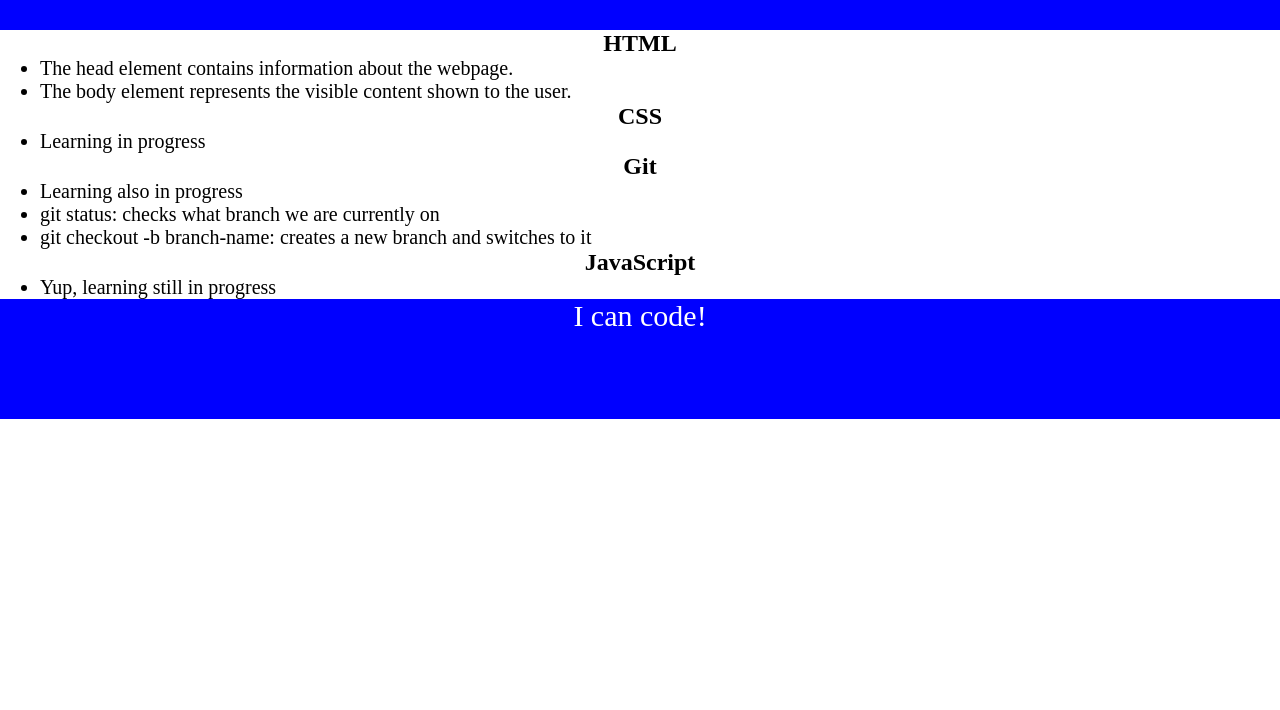
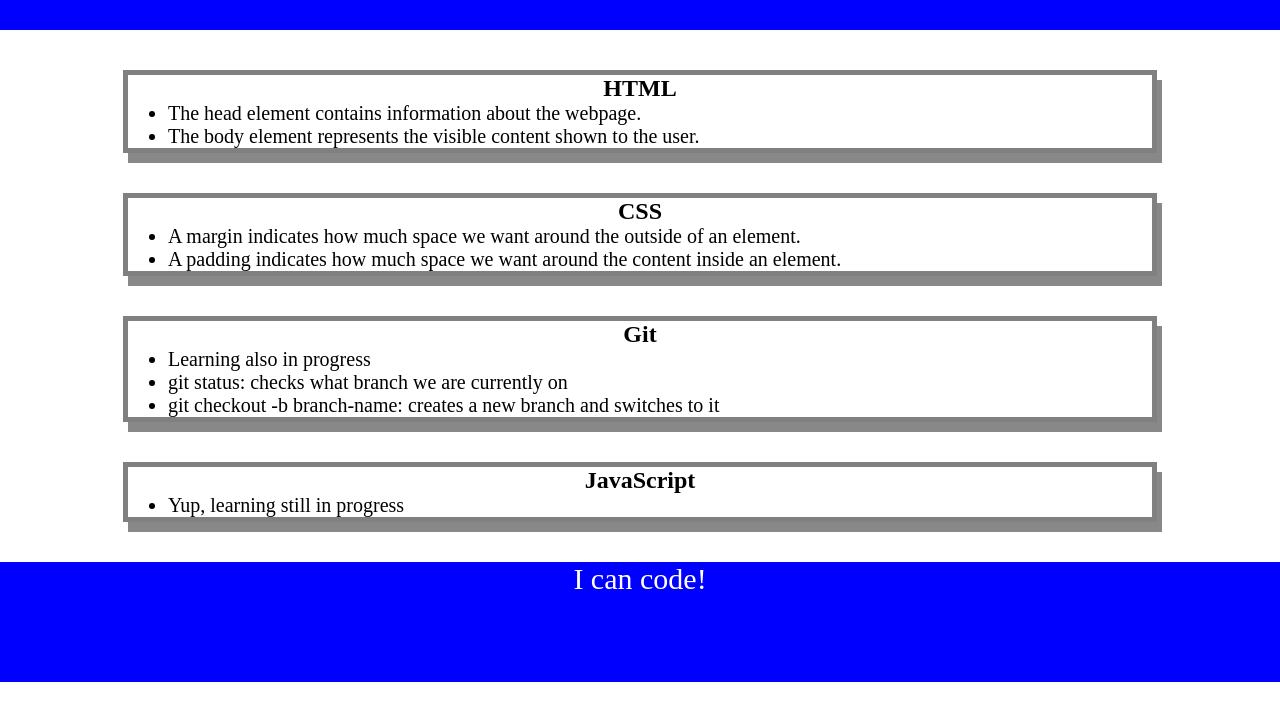
Before and after one commit to MadalinNick/prework-study-guide, a plain HTML site: page prework-study-guide/index.html in a window 1280 px wide. Shown: the part 90-800 px from the top of the page. Drawn offline with Linux system fonts and the light colour scheme.

Commit message:
added CSS to project

```diff
--- a/prework-study-guide/assets/style.css
+++ b/prework-study-guide/assets/style.css
@@ -33,3 +33,9 @@
     text-align: center;
     font-size: 30px;
    }
+   .card {
+    width: 80%;
+    margin: 40px auto;
+    border: 5px solid gray;
+    box-shadow: 5px 10px #888888;
+  }
--- a/prework-study-guide/index.html
+++ b/prework-study-guide/index.html
@@ -24,7 +24,8 @@
       <section class="card" id="css-section">
         <h2>CSS</h2>
         <ul>
-          <li>Learning in progress</li>
+          <li>A margin indicates how much space we want around the outside of an element.</li>
+  <li>A padding indicates how much space we want around the content inside an element.</li>
         </ul>
 
       </section>
```
